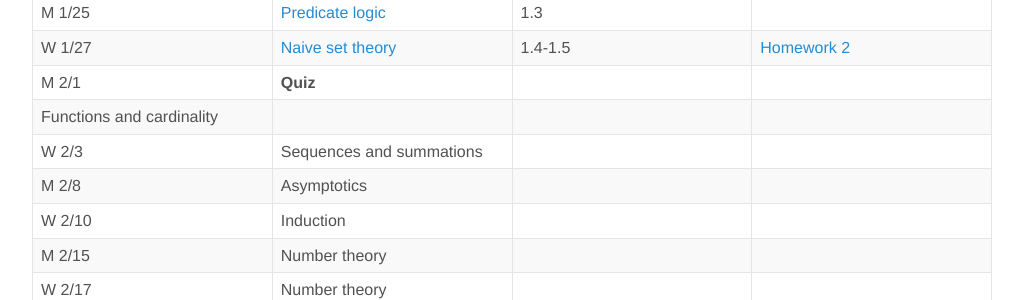
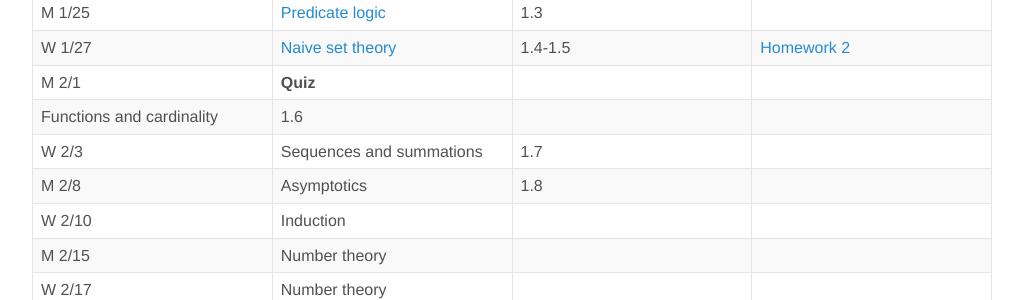
Before and after one commit to jnylam/jnylam.github.io, a Jekyll site: the page built from _courses/55/index.md, in a window 1280 px wide. Shown: the part 396-696 px from the top of the page, without its empty margins (128-1151 px from the left). Built offline with Jekyll 4.4.1, drawn with Linux system fonts in a browser that asks for light colours.

Commit message:
55 reading assignments

```diff
--- a/_courses/55/index.md
+++ b/_courses/55/index.md
@@ -11,9 +11,9 @@ W 1/20 | [Introduction & Propositional logic](lecture01.pdf) |<!-- Week 0 -->1.1
 M 1/25 | [Predicate logic](lecture02.pdf) |<!-- Week 1 -->1.3
 W 1/27 | [Naive set theory](lecture03.pdf) | 1.4-1.5 | [Homework 2](homework02.html)
 M 2/1  | __Quiz__<br/>
-Functions and cardinality | <!-- Week 2 -->
-W 2/3  | Sequences and summations |
-M 2/8  | Asymptotics | <!-- Week 3 -->
+Functions and cardinality | 1.6<!-- Week 2 -->
+W 2/3  | Sequences and summations | 1.7
+M 2/8  | Asymptotics | 1.8<!-- Week 3 -->
 W 2/10 | Induction |
 M 2/15 | Number theory | <!-- Week 4 -->
 W 2/17 | Number theory |
```
